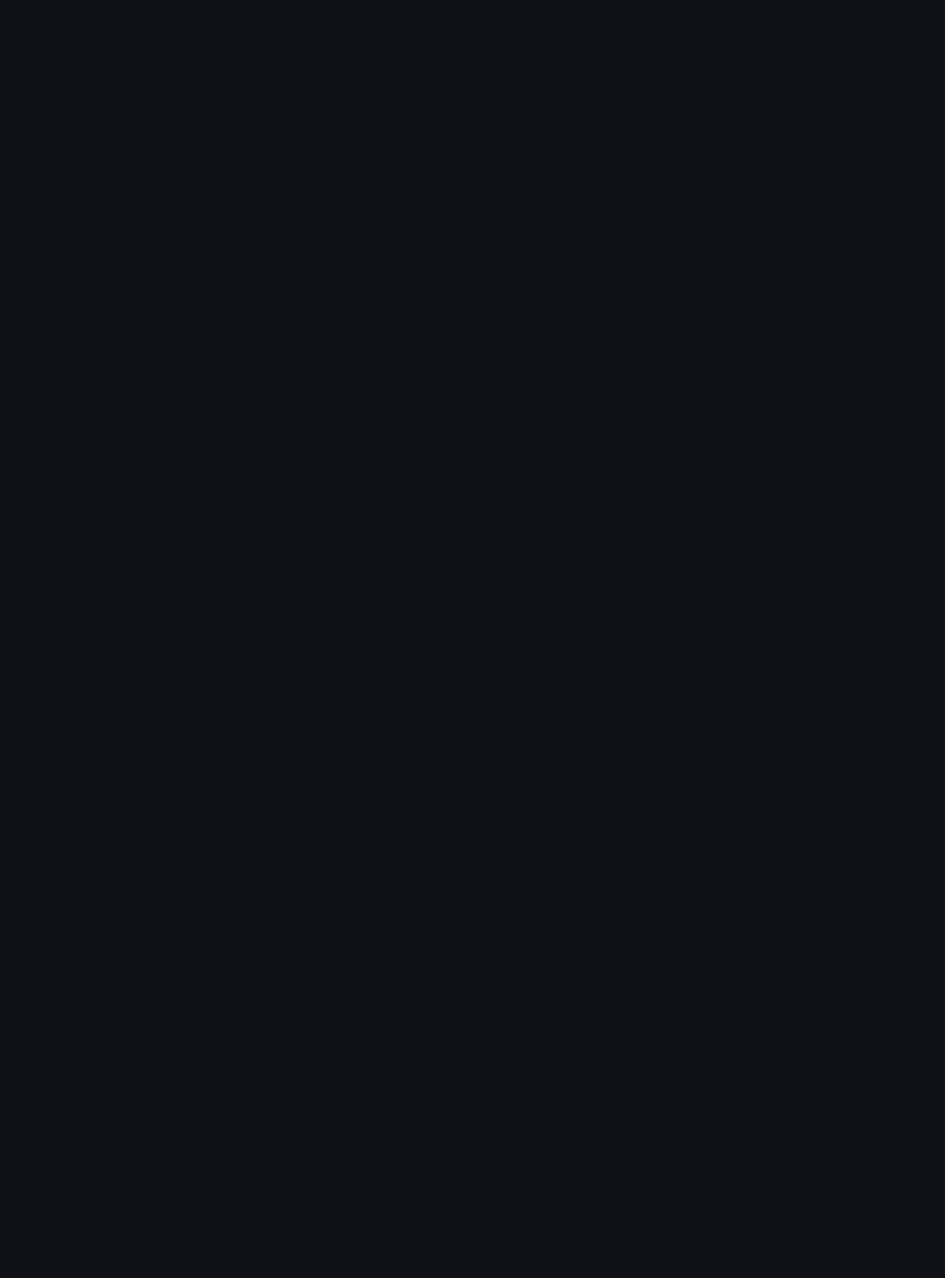
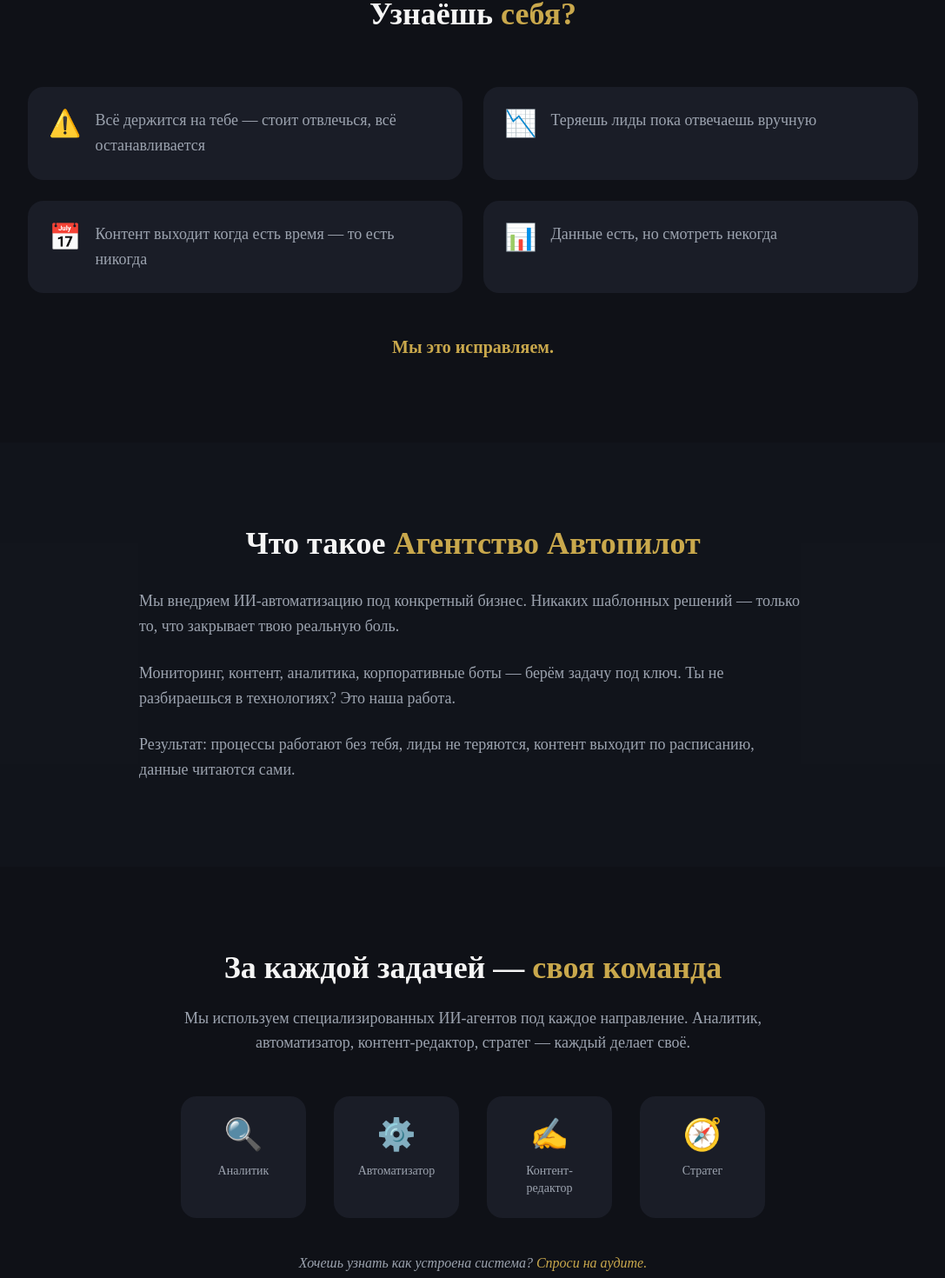
Before and after one commit to DenM990/autopilot-agency, a Next.js app: page / in a window 1280 px wide. Shown: the part 900-2370 px from the top of the page at 87% size, without its empty margins (96-1183 px from the left). Before the commit the page ends 800 px from the top, so only its background shows below. Built offline with nearby package versions, Linux system fonts and the light colour scheme.

Commit message:
feat: add Pain, Solution, HowWeWork sections

```diff
--- a/app/page.tsx
+++ b/app/page.tsx
@@ -1,9 +1,15 @@
 import { Hero } from "@/components/sections/Hero";
+import { Pain } from "@/components/sections/Pain";
+import { Solution } from "@/components/sections/Solution";
+import { HowWeWork } from "@/components/sections/HowWeWork";
 
 export default function Home() {
   return (
     <main>
       <Hero />
+      <Pain />
+      <Solution />
+      <HowWeWork />
     </main>
   );
 }
--- /dev/null
+++ b/components/sections/HowWeWork.tsx
@@ -0,0 +1,43 @@
+const roles = [
+  { icon: "🔍", label: "Аналитик" },
+  { icon: "⚙️", label: "Автоматизатор" },
+  { icon: "✍️", label: "Контент-редактор" },
+  { icon: "🧭", label: "Стратег" },
+];
+
+export function HowWeWork() {
+  return (
+    <section id="how-we-work" className="py-24 px-6">
+      <div className="max-w-4xl mx-auto text-center">
+        <h2 className="text-4xl font-bold mb-6 text-text-primary">
+          За каждой задачей —{" "}
+          <span className="text-accent">своя команда</span>
+        </h2>
+
+        <p className="text-text-secondary text-lg mb-12 max-w-2xl mx-auto">
+          Мы используем специализированных ИИ-агентов под каждое направление.
+          Аналитик, автоматизатор, контент-редактор, стратег — каждый делает своё.
+        </p>
+
+        <div className="flex flex-wrap justify-center gap-8 mb-10">
+          {roles.map((role) => (
+            <div
+              key={role.label}
+              className="flex flex-col items-center gap-3 bg-card rounded-2xl p-6 w-36 hover:shadow-[0_0_15px_rgba(201,168,76,0.2)] transition-shadow duration-300"
+            >
+              <span className="text-4xl">{role.icon}</span>
+              <span className="text-sm text-text-secondary font-medium">{role.label}</span>
+            </div>
+          ))}
+        </div>
+
+        <p className="text-text-secondary italic">
+          Хочешь узнать как устроена система?{" "}
+          <a href="#contacts" className="text-accent hover:underline">
+            Спроси на аудите.
+          </a>
+        </p>
+      </div>
+    </section>
+  );
+}
--- /dev/null
+++ b/components/sections/Pain.tsx
@@ -0,0 +1,34 @@
+const pains = [
+  { icon: "⚠️", text: "Всё держится на тебе — стоит отвлечься, всё останавливается" },
+  { icon: "📉", text: "Теряешь лиды пока отвечаешь вручную" },
+  { icon: "📅", text: "Контент выходит когда есть время — то есть никогда" },
+  { icon: "📊", text: "Данные есть, но смотреть некогда" },
+];
+
+export function Pain() {
+  return (
+    <section id="pain" className="py-24 px-6">
+      <div className="max-w-5xl mx-auto">
+        <h2 className="text-4xl font-bold text-center mb-16 text-text-primary">
+          Узнаёшь <span className="text-accent">себя?</span>
+        </h2>
+
+        <div className="grid grid-cols-1 md:grid-cols-2 gap-6 mb-12">
+          {pains.map((pain, i) => (
+            <div
+              key={i}
+              className="bg-card rounded-2xl p-6 flex gap-4 items-start hover:shadow-[0_0_15px_rgba(201,168,76,0.15)] transition-shadow duration-300"
+            >
+              <span className="text-3xl">{pain.icon}</span>
+              <p className="text-text-secondary text-lg leading-relaxed">{pain.text}</p>
+            </div>
+          ))}
+        </div>
+
+        <p className="text-center text-xl font-semibold text-accent">
+          Мы это исправляем.
+        </p>
+      </div>
+    </section>
+  );
+}
--- /dev/null
+++ b/components/sections/Solution.tsx
@@ -0,0 +1,27 @@
+export function Solution() {
+  return (
+    <section id="solution" className="py-24 px-6 bg-card/30">
+      <div className="max-w-3xl mx-auto text-center">
+        <h2 className="text-4xl font-bold mb-8 text-text-primary">
+          Что такое{" "}
+          <span className="text-accent">Агентство Автопилот</span>
+        </h2>
+
+        <div className="space-y-6 text-lg text-text-secondary leading-relaxed text-left">
+          <p>
+            Мы внедряем ИИ-автоматизацию под конкретный бизнес. Никаких
+            шаблонных решений — только то, что закрывает твою реальную боль.
+          </p>
+          <p>
+            Мониторинг, контент, аналитика, корпоративные боты — берём задачу
+            под ключ. Ты не разбираешься в технологиях? Это наша работа.
+          </p>
+          <p>
+            Результат: процессы работают без тебя, лиды не теряются, контент
+            выходит по расписанию, данные читаются сами.
+          </p>
+        </div>
+      </div>
+    </section>
+  );
+}
```
